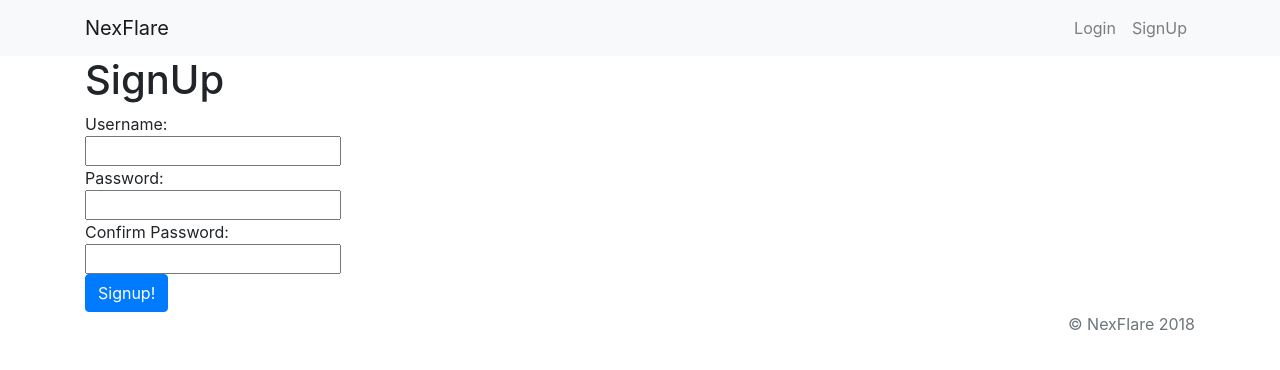
After one commit to NexFlare/Auth-Django, a Django app: page /accounts/signup/ in a window 1280 px wide. The commit adds this page. Shown: the top 370 px of the page. Run offline with Django 3.2, Linux system fonts and the light colour scheme; some libraries are stand-ins or nearby versions.

Commit message:
Sign up added

```diff
--- /dev/null
+++ b/accounts/templates/accounts/login.html
@@ -0,0 +1,4 @@
+{%extends 'base.html' %}
+{%block content%}
+login
+{%endblock%}
--- /dev/null
+++ b/accounts/templates/accounts/signup.html
@@ -0,0 +1,23 @@
+{%extends 'base.html' %}
+{%block content%}
+{% if error %}
+  {{error}}
+  <br>
+{% endif%}
+
+<h1>SignUp</h1>
+<form method="post" action="{% url 'signup' %}">
+{% csrf_token %}
+Username:<br>
+ <input type="text" name="username"/>
+<br>
+Password:<br>
+<input type="password" name="password1"/>
+<br>
+Confirm Password:<br>
+<input type="password" name="password2"/>
+<br>
+
+<input type="submit" class="btn btn-primary " value="Signup!"/>
+</form>
+{%endblock%}
--- /dev/null
+++ b/accounts/urls.py
@@ -0,0 +1,8 @@
+from django.urls import path,include
+from accounts import views
+
+urlpatterns = [
+    path('signup/',views.signup,name='signup'),
+    path('login/',views.login,name='login'),
+    path('logout/',views.logout,name='logout'),
+]
--- a/accounts/views.py
+++ b/accounts/views.py
@@ -1,3 +1,26 @@
-from django.shortcuts import render
+from django.shortcuts import render,redirect
+from django.contrib.auth.models import User
+from django.contrib import auth
+from django.http import HttpResponse
 
 # Create your views here.
+
+def signup(request):
+    if request.method == 'POST':
+        if request.POST['password1']==request.POST['password2']:
+            try:
+                user=User.objects.get(username=request.POST['username'])
+                return render(request,"accounts/signup.html",{'error':"Username already taken."})
+            except User.DoesNotExist:
+                user=User.objects.create_user(request.POST['username'],password=request.POST['password1'])
+                auth.login(request,user)
+                return redirect('home')
+        else:
+            return render(request,"accounts/signup.html",{'error':"Password doesnot match."})
+    else:
+        # PHELE BAR AYA HAI
+        return render(request,"accounts/signup.html")
+def login(request):
+    return HttpResponse(request,"accounts/login.html")
+def logout(request):
+    return HttpResponse(request,"accounts/signup.html")
--- a/producthunt/templates/base.html
+++ b/producthunt/templates/base.html
@@ -20,19 +20,20 @@
 <body>
 
   <header>
-    <nav class="navbar navbar-expand-lg navbar-dark bg-dark">
+    <nav class="navbar navbar-expand-lg navbar-light bg-light">
+      <div class="container">
       <a class="navbar-brand" href="#">NexFlare</a>
       <button class="navbar-toggler" type="button" data-toggle="collapse" data-target="#navbarNavAltMarkup" aria-controls="navbarNavAltMarkup" aria-expanded="false" aria-label="Toggle navigation">
         <span class="navbar-toggler-icon"></span>
       </button>
       <div class="collapse navbar-collapse" id="navbarNavAltMarkup">
         <div class="navbar-nav ml-auto">
-          <a class="nav-item nav-link" href="#">GitHub</a>
-          <a class="nav-item nav-link" href="#">Resume</a>
-          <a class="nav-item nav-link" href="#">Blog</a>
+          <a class="nav-item nav-link" href="#">Login</a>
+          <a class="nav-item nav-link" href="{% url 'signup' %}">SignUp</a>
 
         </div>
       </div>
+    </div>
     </nav>
   </header>
 
--- a/producthunt/urls.py
+++ b/producthunt/urls.py
@@ -5,5 +5,6 @@ from products import views
 
 urlpatterns = [
     path('admin/', admin.site.urls),
-    path('',views.home,name='home')
+    path('',views.home,name='home'),
+    path('accounts/',include('accounts.urls')),
 ]
```
